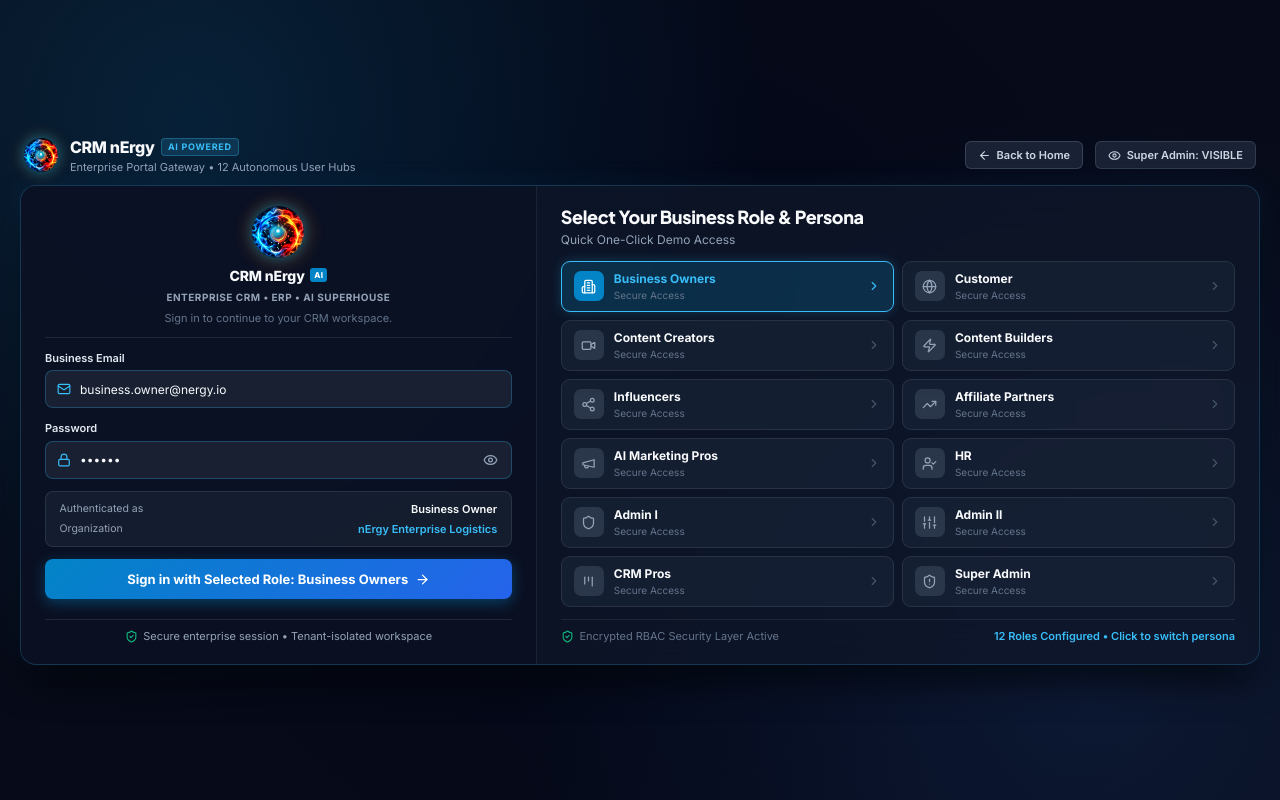
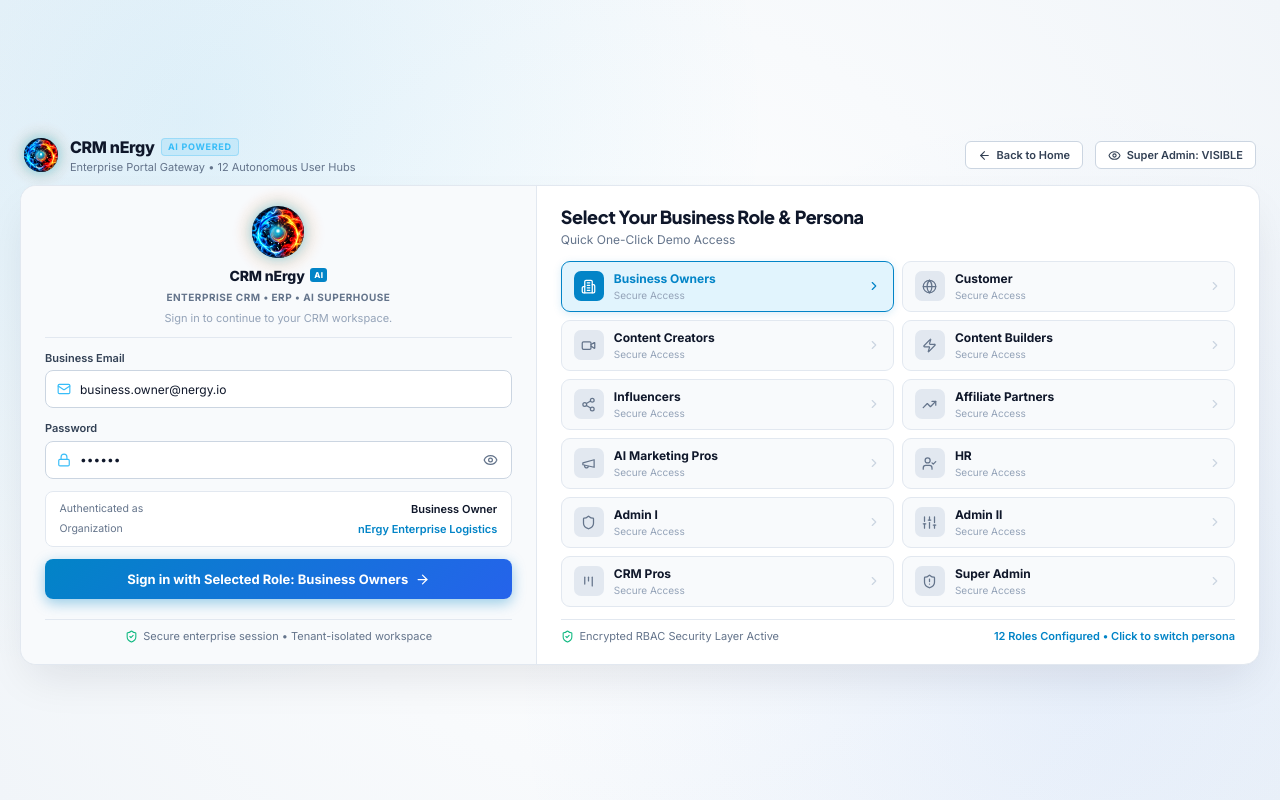
Before and after one commit to choudharyyashu/crm-energy, a React (Vite) app in the folder frontend/: page /login in a window 1280 px wide. Built offline with nearby package versions, Linux system fonts and the light colour scheme; no server answers; the HTML template or start-up script is replaced by a standard one.

Commit message:
feat(login): sync login page theme with landing page ThemeContext

```diff
--- a/frontend/src/pages/UnifiedLogin.jsx
+++ b/frontend/src/pages/UnifiedLogin.jsx
@@ -32,6 +32,7 @@ import {
 import { useAuth } from '../context/AuthContext';
 import { useToast } from '../context/ToastContext';
 import { useLanguage } from '../context/LanguageContext';
+import { useTheme } from '../context/ThemeContext';
 import { SHOW_OAL } from '../config/features';
 import { AiEnergyLogo } from '../components/common/AiEnergyLogo';
 
@@ -300,6 +301,8 @@ export const UnifiedLogin = ({ mode }) => {
   const { login } = useAuth();
   const { addToast } = useToast();
   const { t } = useLanguage();
+  const { theme } = useTheme();
+  const isDark = theme !== 'light';
 
   const currentPlatform = !SHOW_OAL ? 'crm' : (mode || (location.pathname.includes('/oal') ? 'oal' : 'crm'));
   const roleList = currentPlatform === 'crm' ? crmRoles : oalRoles;
@@ -403,10 +406,11 @@ export const UnifiedLogin = ({ mode }) => {
         minHeight: '100vh',
         height: '100vh',
         maxHeight: '100vh',
-        backgroundColor: '#070b19',
-        backgroundImage:
-          'radial-gradient(circle at 15% 15%, rgba(14, 165, 233, 0.15) 0%, transparent 45%), radial-gradient(circle at 85% 85%, rgba(59, 130, 246, 0.12) 0%, transparent 45%), radial-gradient(circle at 50% 50%, rgba(2, 6, 23, 0.95) 0%, #070b19 100%)',
-        color: '#f8fafc',
+        backgroundColor: isDark ? '#070b19' : '#f1f5f9',
+        backgroundImage: isDark
+          ? 'radial-gradient(circle at 15% 15%, rgba(14, 165, 233, 0.15) 0%, transparent 45%), radial-gradient(circle at 85% 85%, rgba(59, 130, 246, 0.12) 0%, transparent 45%), radial-gradient(circle at 50% 50%, rgba(2, 6, 23, 0.95) 0%, #070b19 100%)'
+          : 'radial-gradient(circle at 15% 15%, rgba(14, 165, 233, 0.1) 0%, transparent 45%), radial-gradient(circle at 85% 85%, rgba(59, 130, 246, 0.08) 0%, transparent 45%), radial-gradient(circle at 50% 50%, #ffffff 0%, #f1f5f9 100%)',
+        color: isDark ? '#f8fafc' : '#0f172a',
         display: 'flex',
         flexDirection: 'column',
         alignItems: 'center',
@@ -415,6 +419,7 @@ export const UnifiedLogin = ({ mode }) => {
         boxSizing: 'border-box',
         overflowY: 'auto',
         fontFamily: 'var(--font-sans, system-ui, sans-serif)',
+        transition: 'background-color 0.2s ease, color 0.2s ease',
       }}
       className="unified-login-root"
     >
@@ -431,7 +436,7 @@ export const UnifiedLogin = ({ mode }) => {
           .portal-left-panel {
             grid-column: span 1 !important;
             border-right: none !important;
-            border-bottom: 1px solid rgba(148, 163, 184, 0.12) !important;
+            border-bottom: 1px solid ${isDark ? 'rgba(148, 163, 184, 0.12)' : '#e2e8f0'} !important;
             padding: 1.5rem 1.25rem !important;
           }
           .portal-right-panel {
@@ -445,8 +450,8 @@ export const UnifiedLogin = ({ mode }) => {
           }
         }
         .portal-role-card:hover {
-          background-color: rgba(30, 41, 59, 0.85) !important;
-          border-color: rgba(56, 189, 248, 0.4) !important;
+          background-color: ${isDark ? 'rgba(30, 41, 59, 0.85)' : '#e2e8f0'} !important;
+          border-color: ${isDark ? 'rgba(56, 189, 248, 0.4)' : '#0284c7'} !important;
           transform: translateY(-1px);
         }
       `}</style>
@@ -477,7 +482,7 @@ export const UnifiedLogin = ({ mode }) => {
             <AiEnergyLogo size={34} showText={false} />
             <div style={{ display: 'flex', flexDirection: 'column' }}>
               <div style={{ display: 'flex', alignItems: 'center', gap: '0.4rem' }}>
-                <span style={{ fontSize: '16px', fontWeight: 800, color: '#f8fafc', letterSpacing: '-0.02em' }}>
+                <span style={{ fontSize: '16px', fontWeight: 800, color: isDark ? '#f8fafc' : '#0f172a', letterSpacing: '-0.02em' }}>
                   CRM nErgy
                 </span>
                 <span
@@ -496,7 +501,7 @@ export const UnifiedLogin = ({ mode }) => {
                   {t('AI POWERED')}
                 </span>
               </div>
-              <span style={{ fontSize: '11px', color: '#94a3b8' }}>
+              <span style={{ fontSize: '11px', color: isDark ? '#94a3b8' : '#64748b' }}>
                 {t('Enterprise Portal Gateway')} &bull; {t('12 Autonomous User Hubs')}
               </span>
             </div>
@@ -513,21 +518,21 @@ export const UnifiedLogin = ({ mode }) => {
                 gap: '0.35rem',
                 padding: '0.35rem 0.75rem',
                 borderRadius: '6px',
-                backgroundColor: 'rgba(30, 41, 59, 0.8)',
-                border: '1px solid rgba(148, 163, 184, 0.25)',
-                color: '#cbd5e1',
+                backgroundColor: isDark ? 'rgba(30, 41, 59, 0.8)' : '#ffffff',
+                border: isDark ? '1px solid rgba(148, 163, 184, 0.25)' : '1px solid #cbd5e1',
+                color: isDark ? '#cbd5e1' : '#334155',
                 fontSize: '11px',
                 fontWeight: 600,
                 cursor: 'pointer',
                 transition: 'all 0.2s ease',
               }}
               onMouseEnter={(e) => {
-                e.currentTarget.style.borderColor = '#38bdf8';
-                e.currentTarget.style.color = '#38bdf8';
+                e.currentTarget.style.borderColor = '#0284c7';
+                e.currentTarget.style.color = '#0284c7';
               }}
               onMouseLeave={(e) => {
-                e.currentTarget.style.borderColor = 'rgba(148, 163, 184, 0.25)';
-                e.currentTarget.style.color = '#cbd5e1';
+                e.currentTarget.style.borderColor = isDark ? 'rgba(148, 163, 184, 0.25)' : '#cbd5e1';
+                e.currentTarget.style.color = isDark ? '#cbd5e1' : '#334155';
               }}
               title="Back to Landing Page"
             >
@@ -544,9 +549,9 @@ export const UnifiedLogin = ({ mode }) => {
                 gap: '0.35rem',
                 padding: '0.35rem 0.75rem',
                 borderRadius: '6px',
-                backgroundColor: isSuperAdminHidden ? 'rgba(239, 68, 68, 0.15)' : 'rgba(30, 41, 59, 0.8)',
-                border: isSuperAdminHidden ? '1px solid rgba(239, 68, 68, 0.4)' : '1px solid rgba(148, 163, 184, 0.2)',
-                color: isSuperAdminHidden ? '#f87171' : '#cbd5e1',
+                backgroundColor: isSuperAdminHidden ? (isDark ? 'rgba(239, 68, 68, 0.15)' : 'rgba(239, 68, 68, 0.1)') : (isDark ? 'rgba(30, 41, 59, 0.8)' : '#ffffff'),
+                border: isSuperAdminHidden ? (isDark ? '1px solid rgba(239, 68, 68, 0.4)' : '1px solid rgba(239, 68, 68, 0.3)') : (isDark ? '1px solid rgba(148, 163, 184, 0.2)' : '1px solid #cbd5e1'),
+                color: isSuperAdminHidden ? (isDark ? '#f87171' : '#dc2626') : (isDark ? '#cbd5e1' : '#334155'),
                 fontSize: '11px',
                 fontWeight: 600,
                 cursor: 'pointer',
@@ -565,11 +570,13 @@ export const UnifiedLogin = ({ mode }) => {
           style={{
             display: 'grid',
             gridTemplateColumns: 'repeat(12, 1fr)',
-            backgroundColor: 'rgba(15, 23, 42, 0.75)',
+            backgroundColor: isDark ? 'rgba(15, 23, 42, 0.75)' : '#ffffff',
             backdropFilter: 'blur(24px)',
             borderRadius: '16px',
-            border: '1px solid rgba(56, 189, 248, 0.2)',
-            boxShadow: '0 20px 40px -10px rgba(0, 0, 0, 0.8), 0 0 30px rgba(14, 165, 233, 0.08)',
+            border: isDark ? '1px solid rgba(56, 189, 248, 0.2)' : '1px solid #e2e8f0',
+            boxShadow: isDark
+              ? '0 20px 40px -10px rgba(0, 0, 0, 0.8), 0 0 30px rgba(14, 165, 233, 0.08)'
+              : '0 20px 45px -10px rgba(15, 23, 42, 0.1), 0 0 1px rgba(15, 23, 42, 0.05)',
             overflow: 'hidden',
           }}
           className="portal-login-main-container"
@@ -578,8 +585,8 @@ export const UnifiedLogin = ({ mode }) => {
           <div
             style={{
               gridColumn: 'span 5 / span 5',
-              borderRight: '1px solid rgba(148, 163, 184, 0.12)',
-              backgroundColor: 'rgba(10, 17, 34, 0.75)',
+              borderRight: isDark ? '1px solid rgba(148, 163, 184, 0.12)' : '1px solid #e2e8f0',
+              backgroundColor: isDark ? 'rgba(10, 17, 34, 0.75)' : '#f8fafc',
               padding: '1.25rem 1.5rem',
               display: 'flex',
               flexDirection: 'column',
@@ -598,12 +605,12 @@ export const UnifiedLogin = ({ mode }) => {
                   textAlign: 'center',
                   gap: '0.25rem',
                   paddingBottom: '0.625rem',
-                  borderBottom: '1px solid rgba(148, 163, 184, 0.15)',
+                  borderBottom: isDark ? '1px solid rgba(148, 163, 184, 0.15)' : '1px solid #e2e8f0',
                 }}
               >
                 <AiEnergyLogo size={52} showText={false} />
                 <div style={{ display: 'flex', alignItems: 'center', gap: '0.35rem', marginTop: '0.15rem' }}>
-                  <span style={{ fontSize: '14px', fontWeight: 800, color: '#f8fafc', letterSpacing: '-0.01em' }}>
+                  <span style={{ fontSize: '14px', fontWeight: 800, color: isDark ? '#f8fafc' : '#0f172a', letterSpacing: '-0.01em' }}>
                     CRM nErgy
                   </span>
                   <span
@@ -624,21 +631,21 @@ export const UnifiedLogin = ({ mode }) => {
                   style={{
                     fontSize: '10px',
                     fontWeight: 700,
-                    color: '#94a3b8',
+                    color: isDark ? '#94a3b8' : '#64748b',
                     letterSpacing: '0.05em',
                     textTransform: 'uppercase',
                   }}
                 >
                   {t('ENTERPRISE CRM • ERP • AI SUPERHOUSE')}
                 </span>
-                <span style={{ fontSize: '11px', color: '#64748b', marginTop: '0.1rem' }}>
+                <span style={{ fontSize: '11px', color: isDark ? '#64748b' : '#94a3b8', marginTop: '0.1rem' }}>
                   {t('Sign in to continue to your CRM workspace.')}
                 </span>
               </div>
 
               {/* Input: Email Address */}
               <div style={{ display: 'flex', flexDirection: 'column', gap: '0.25rem', textAlign: 'left' }}>
-                <label style={{ fontSize: '11px', fontWeight: 600, color: '#e2e8f0' }}>
+                <label style={{ fontSize: '11px', fontWeight: 600, color: isDark ? '#e2e8f0' : '#334155' }}>
                   {t('Business Email')}
                 </label>
                 <div style={{ position: 'relative', display: 'flex', alignItems: 'center' }}>
@@ -663,23 +670,23 @@ export const UnifiedLogin = ({ mode }) => {
                       paddingLeft: '34px',
                       paddingRight: '12px',
                       borderRadius: '8px',
-                      border: '1px solid rgba(56, 189, 248, 0.28)',
-                      backgroundColor: 'rgba(30, 41, 59, 0.7)',
-                      color: '#f8fafc',
+                      border: isDark ? '1px solid rgba(56, 189, 248, 0.28)' : '1px solid #cbd5e1',
+                      backgroundColor: isDark ? 'rgba(30, 41, 59, 0.7)' : '#ffffff',
+                      color: isDark ? '#f8fafc' : '#0f172a',
                       fontSize: '12px',
                       outline: 'none',
                       boxSizing: 'border-box',
                       transition: 'border-color 0.2s ease',
                     }}
-                    onFocus={(e) => { e.target.style.borderColor = '#38bdf8'; }}
-                    onBlur={(e) => { e.target.style.borderColor = 'rgba(56, 189, 248, 0.28)'; }}
+                    onFocus={(e) => { e.target.style.borderColor = '#0284c7'; }}
+                    onBlur={(e) => { e.target.style.borderColor = isDark ? 'rgba(56, 189, 248, 0.28)' : '#cbd5e1'; }}
                   />
                 </div>
               </div>
 
               {/* Input: Password */}
               <div style={{ display: 'flex', flexDirection: 'column', gap: '0.25rem', textAlign: 'left' }}>
-                <label style={{ fontSize: '11px', fontWeight: 600, color: '#e2e8f0' }}>
+                <label style={{ fontSize: '11px', fontWeight: 600, color: isDark ? '#e2e8f0' : '#334155' }}>
                   {t('Password')}
                 </label>
                 <div style={{ position: 'relative', display: 'flex', alignItems: 'center' }}>
@@ -704,16 +711,16 @@ export const UnifiedLogin = ({ mode }) => {
                       paddingLeft: '34px',
                       paddingRight: '36px',
                       borderRadius: '8px',
-                      border: '1px solid rgba(56, 189, 248, 0.28)',
-                      backgroundColor: 'rgba(30, 41, 59, 0.7)',
-                      color: '#f8fafc',
+                      border: isDark ? '1px solid rgba(56, 189, 248, 0.28)' : '1px solid #cbd5e1',
+                      backgroundColor: isDark ? 'rgba(30, 41, 59, 0.7)' : '#ffffff',
+                      color: isDark ? '#f8fafc' : '#0f172a',
                       fontSize: '12px',
                       outline: 'none',
                       boxSizing: 'border-box',
                       transition: 'border-color 0.2s ease',
                     }}
-                    onFocus={(e) => { e.target.style.borderColor = '#38bdf8'; }}
-                    onBlur={(e) => { e.target.style.borderColor = 'rgba(56, 189, 248, 0.28)'; }}
+                    onFocus={(e) => { e.target.style.borderColor = '#0284c7'; }}
+                    onBlur={(e) => { e.target.style.borderColor = isDark ? 'rgba(56, 189, 248, 0.28)' : '#cbd5e1'; }}
                   />
                   <button
                     type="button"
@@ -725,7 +732,7 @@ export const UnifiedLogin = ({ mode }) => {
                       transform: 'translateY(-50%)',
                       background: 'none',
                       border: 'none',
-                      color: '#94a3b8',
+                      color: isDark ? '#94a3b8' : '#64748b',
                       cursor: 'pointer',
                       display: 'flex',
                       alignItems: 'center',
@@ -734,8 +741,8 @@ export const UnifiedLogin = ({ mode }) => {
                       borderRadius: '4px',
                       transition: 'color 0.2s ease',
                     }}
-                    onMouseEnter={(e) => { e.currentTarget.style.color = '#38bdf8'; }}
-                    onMouseLeave={(e) => { e.currentTarget.style.color = '#94a3b8'; }}
+                    onMouseEnter={(e) => { e.currentTarget.style.color = '#0284c7'; }}
+                    onMouseLeave={(e) => { e.currentTarget.style.color = isDark ? '#94a3b8' : '#64748b'; }}
                     tabIndex={-1}
                     title={showPassword ? t('Hide password') : t('Show password')}
                   >
@@ -749,8 +756,8 @@ export const UnifiedLogin = ({ mode }) => {
                 style={{
                   padding: '0.55rem 0.85rem',
                   borderRadius: '8px',
-                  backgroundColor: 'rgba(30, 41, 59, 0.55)',
-                  border: '1px solid rgba(148, 163, 184, 0.16)',
+                  backgroundColor: isDark ? 'rgba(30, 41, 59, 0.55)' : '#ffffff',
+                  border: isDark ? '1px solid rgba(148, 163, 184, 0.16)' : '1px solid #e2e8f0',
                   display: 'flex',
                   flexDirection: 'column',
                   gap: '0.25rem',
@@ -759,12 +766,12 @@ export const UnifiedLogin = ({ mode }) => {
                 }}
               >
                 <div style={{ display: 'flex', justifyContent: 'space-between', alignItems: 'center' }}>
-                  <span style={{ color: '#94a3b8', fontSize: '10.5px' }}>{t('Authenticated as')}</span>
-                  <span style={{ fontWeight: 600, color: '#f8fafc' }}>{t(selectedRole.name)}</span>
+                  <span style={{ color: isDark ? '#94a3b8' : '#64748b', fontSize: '10.5px' }}>{t('Authenticated as')}</span>
+                  <span style={{ fontWeight: 600, color: isDark ? '#f8fafc' : '#0f172a' }}>{t(selectedRole.name)}</span>
                 </div>
                 <div style={{ display: 'flex', justifyContent: 'space-between', alignItems: 'center' }}>
-                  <span style={{ color: '#94a3b8', fontSize: '10.5px' }}>{t('Organization')}</span>
-                  <span style={{ fontWeight: 600, color: '#38bdf8' }}>{selectedRole.company}</span>
+                  <span style={{ color: isDark ? '#94a3b8' : '#64748b', fontSize: '10.5px' }}>{t('Organization')}</span>
+                  <span style={{ fontWeight: 600, color: isDark ? '#38bdf8' : '#0284c7' }}>{selectedRole.company}</span>
                 </div>
               </div>
 
@@ -803,9 +810,9 @@ export const UnifiedLogin = ({ mode }) => {
                 justifyContent: 'center',
                 gap: '0.35rem',
                 fontSize: '11px',
-                color: '#94a3b8',
+                color: isDark ? '#94a3b8' : '#64748b',
                 paddingTop: '0.5rem',
-                borderTop: '1px solid rgba(148, 163, 184, 0.16)',
+                borderTop: isDark ? '1px solid rgba(148, 163, 184, 0.16)' : '1px solid #e2e8f0',
               }}
             >
               <ShieldCheck size={13} style={{ color: '#10b981' }} />
@@ -831,7 +838,7 @@ export const UnifiedLogin = ({ mode }) => {
                 style={{
                   fontSize: '18px',
                   fontWeight: 800,
-                  color: '#f8fafc',
+                  color: isDark ? '#f8fafc' : '#0f172a',
                   margin: 0,
                   letterSpacing: '-0.02em',
                 }}
@@ -841,7 +848,7 @@ export const UnifiedLogin = ({ mode }) => {
               <p
                 style={{
                   fontSize: '12px',
-                  color: '#94a3b8',
+                  color: isDark ? '#94a3b8' : '#64748b',
                   margin: '2px 0 0 0',
                 }}
               >
@@ -875,13 +882,13 @@ export const UnifiedLogin = ({ mode }) => {
                         padding: '0.5rem 0.75rem',
                         borderRadius: '9px',
                         backgroundColor: isSelected
-                          ? 'rgba(14, 165, 233, 0.18)'
-                          : 'rgba(30, 41, 59, 0.55)',
+                          ? (isDark ? 'rgba(14, 165, 233, 0.18)' : 'rgba(14, 165, 233, 0.12)')
+                          : (isDark ? 'rgba(30, 41, 59, 0.55)' : '#f8fafc'),
                         border: isSelected
-                          ? '1px solid #38bdf8'
-                          : '1px solid rgba(148, 163, 184, 0.15)',
+                          ? (isDark ? '1px solid #38bdf8' : '1px solid #0284c7')
+                          : (isDark ? '1px solid rgba(148, 163, 184, 0.15)' : '1px solid #e2e8f0'),
                         boxShadow: isSelected
-                          ? '0 0 12px rgba(56, 189, 248, 0.22)'
+                          ? (isDark ? '0 0 12px rgba(56, 189, 248, 0.22)' : '0 2px 8px rgba(2, 132, 199, 0.15)')
                           : 'none',
                         cursor: 'pointer',
                         transition: 'all 0.15s ease',
@@ -896,8 +903,8 @@ export const UnifiedLogin = ({ mode }) => {
                             borderRadius: '7px',
                             backgroundColor: isSelected
                               ? '#0284c7'
-                              : 'rgba(51, 65, 85, 0.7)',
-                            color: isSelected ? '#ffffff' : '#94a3b8',
+                              : (isDark ? 'rgba(51, 65, 85, 0.7)' : '#e2e8f0'),
+                            color: isSelected ? '#ffffff' : (isDark ? '#94a3b8' : '#64748b'),
                             display: 'flex',
                             alignItems: 'center',
                             justifyContent: 'center',
@@ -911,7 +918,7 @@ export const UnifiedLogin = ({ mode }) => {
                             style={{
                               fontSize: '12px',
                               fontWeight: 700,
-                              color: isSelected ? '#38bdf8' : '#f8fafc',
+                              color: isSelected ? (isDark ? '#38bdf8' : '#0284c7') : (isDark ? '#f8fafc' : '#0f172a'),
                               whiteSpace: 'nowrap',
                               overflow: 'hidden',
                               textOverflow: 'ellipsis',
@@ -922,7 +929,7 @@ export const UnifiedLogin = ({ mode }) => {
                           <span
                             style={{
                               fontSize: '10px',
-                              color: '#64748b',
+                              color: isDark ? '#64748b' : '#94a3b8',
                               marginTop: '0px',
                             }}
                           >
@@ -934,7 +941,7 @@ export const UnifiedLogin = ({ mode }) => {
                       <ChevronRight
                         size={14}
                         style={{
-                          color: isSelected ? '#38bdf8' : '#475569',
+                          color: isSelected ? (isDark ? '#38bdf8' : '#0284c7') : (isDark ? '#475569' : '#cbd5e1'),
                           flexShrink: 0,
                         }}
                       />
@@ -960,13 +967,13 @@ export const UnifiedLogin = ({ mode }) => {
                         padding: '0.5rem 0.75rem',
                         borderRadius: '9px',
                         backgroundColor: isSelected
-                          ? 'rgba(14, 165, 233, 0.18)'
-                          : 'rgba(30, 41, 59, 0.55)',
+                          ? (isDark ? 'rgba(14, 165, 233, 0.18)' : 'rgba(14, 165, 233, 0.12)')
+                          : (isDark ? 'rgba(30, 41, 59, 0.55)' : '#f8fafc'),
                         border: isSelected
-                          ? '1px solid #38bdf8'
-                          : '1px solid rgba(148, 163, 184, 0.15)',
+                          ? (isDark ? '1px solid #38bdf8' : '1px solid #0284c7')
+                          : (isDark ? '1px solid rgba(148, 163, 184, 0.15)' : '1px solid #e2e8f0'),
                         boxShadow: isSelected
-                          ? '0 0 12px rgba(56, 189, 248, 0.22)'
+                          ? (isDark ? '0 0 12px rgba(56, 189, 248, 0.22)' : '0 2px 8px rgba(2, 132, 199, 0.15)')
                           : 'none',
                         cursor: 'pointer',
                         transition: 'all 0.15s ease',
@@ -981,8 +988,8 @@ export const UnifiedLogin = ({ mode }) => {
                             borderRadius: '7px',
                             backgroundColor: isSelected
                               ? '#0284c7'
-                              : 'rgba(51, 65, 85, 0.7)',
-                            color: isSelected ? '#ffffff' : '#94a3b8',
+                              : (isDark ? 'rgba(51, 65, 85, 0.7)' : '#e2e8f0'),
+                            color: isSelected ? '#ffffff' : (isDark ? '#94a3b8' : '#64748b'),
                             display: 'flex',
                             alignItems: 'center',
                             justifyContent: 'center',
@@ -996,7 +1003,7 @@ export const UnifiedLogin = ({ mode }) => {
                             style={{
                               fontSize: '12px',
                               fontWeight: 700,
-                              color: isSelected ? '#38bdf8' : '#f8fafc',
+                              color: isSelected ? (isDark ? '#38bdf8' : '#0284c7') : (isDark ? '#f8fafc' : '#0f172a'),
                               whiteSpace: 'nowrap',
                               overflow: 'hidden',
                               textOverflow: 'ellipsis',
@@ -1007,7 +1014,7 @@ export const UnifiedLogin = ({ mode }) => {
                           <span
                             style={{
                               fontSize: '10px',
-                              color: '#64748b',
+                              color: isDark ? '#64748b' : '#94a3b8',
                               marginTop: '0px',
                             }}
                           >
@@ -1019,7 +1026,7 @@ export const UnifiedLogin = ({ mode }) => {
                       <ChevronRight
                         size={14}
                         style={{
-                          color: isSelected ? '#38bdf8' : '#475569',
+                          color: isSelected ? (isDark ? '#38bdf8' : '#0284c7') : (isDark ? '#475569' : '#cbd5e1'),
                           flexShrink: 0,
                         }}
                       />
@@ -1036,9 +1043,9 @@ export const UnifiedLogin = ({ mode }) => {
                 alignItems: 'center',
                 justifyContent: 'space-between',
                 paddingTop: '0.5rem',
-                borderTop: '1px solid rgba(148, 163, 184, 0.12)',
+                borderTop: isDark ? '1px solid rgba(148, 163, 184, 0.12)' : '1px solid #e2e8f0',
                 fontSize: '11px',
-                color: '#64748b',
+                color: isDark ? '#64748b' : '#64748b',
                 flexWrap: 'wrap',
                 gap: '0.4rem',
               }}
@@ -1047,7 +1054,7 @@ export const UnifiedLogin = ({ mode }) => {
                 <ShieldCheck size={13} style={{ color: '#10b981' }} />
                 <span>{t('Encrypted RBAC Security Layer Active')}</span>
               </div>
-              <span style={{ color: '#38bdf8', fontWeight: 600 }}>
+              <span style={{ color: isDark ? '#38bdf8' : '#0284c7', fontWeight: 600 }}>
                 {t('12 Roles Configured • Click to switch persona')}
               </span>
             </div>
```
